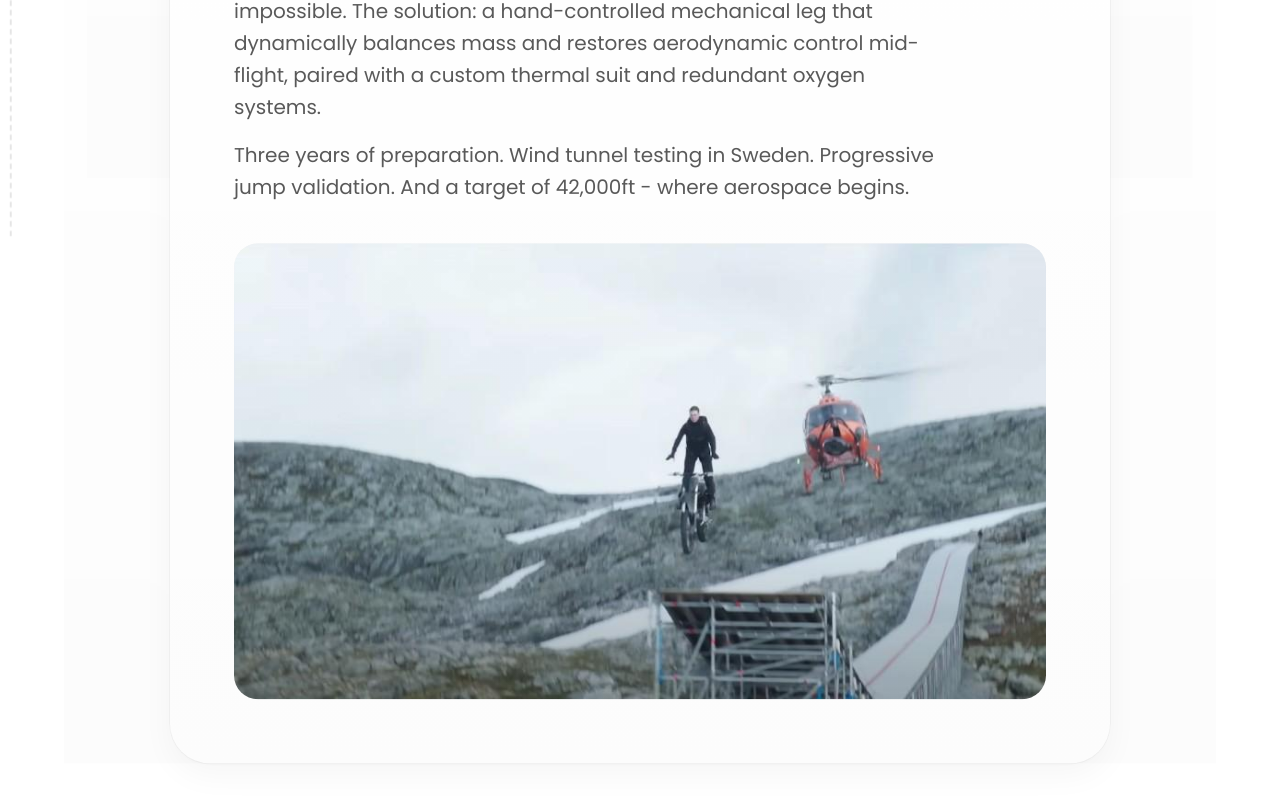
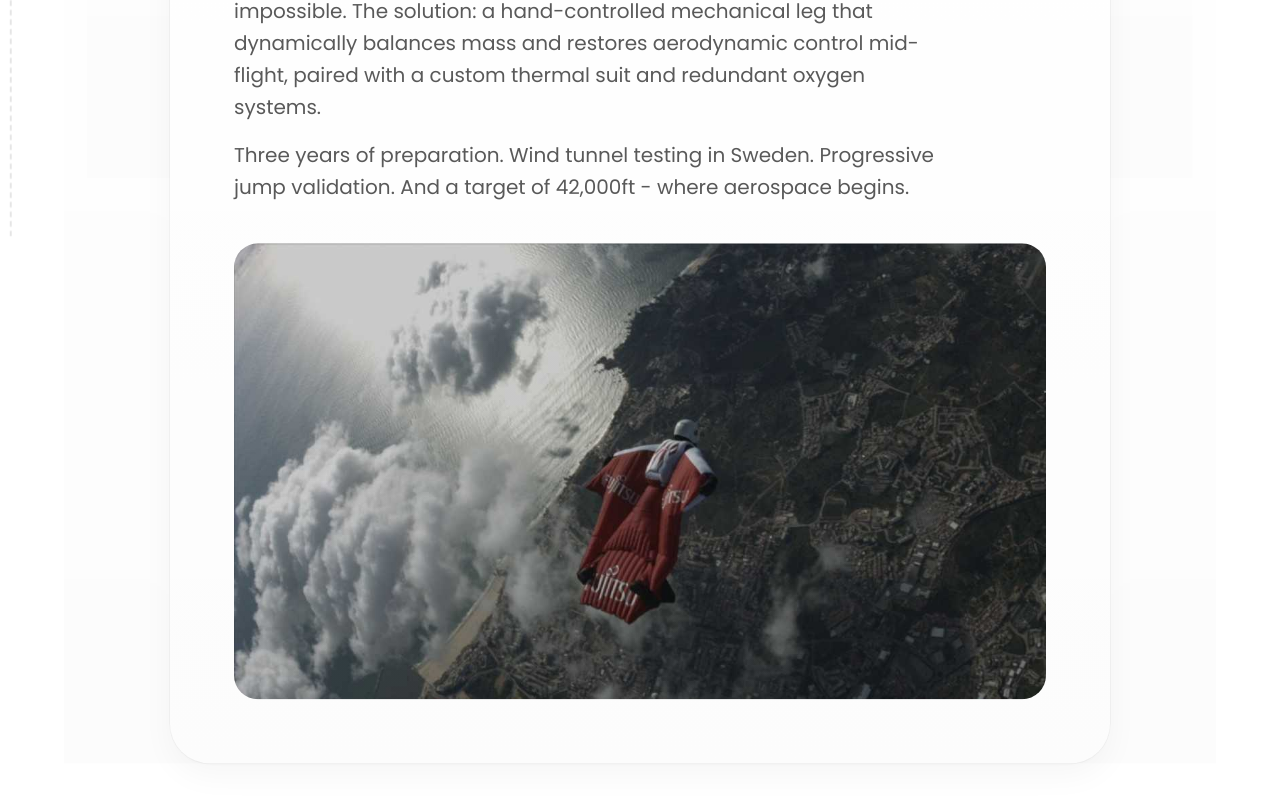
Before and after one commit to kevinmathew47/skillhack-v2, a Next.js app: page / in a window 1280 px wide. Shown: the part 4094-4896 px from the top of the page. Built offline with nearby package versions, Linux system fonts and the light colour scheme; no server answers.

Commit message:
Swap images for Mission 1 and Mission 2
there was a mismach in names of image

```diff
--- a/src/components/MissionSection.js
+++ b/src/components/MissionSection.js
@@ -62,14 +62,14 @@ export default function MissionSection() {
       id: 1,
       title: "Mission 1: The Tom Cruise Cliff Jump & Cinematic Proof of Concept",
       text: "A custom high-impact prosthetic leg - built from scratch for motocross landings, not walking. Engineered to absorb extreme forces, protect a vulnerable spine, and enable a live cinematic jump in Norway inspired by Mission: Impossible - captured for a documentary with global reach. One jump. Real risk. Real engineering. A blueprint for adaptive action sports worldwide.",
-      image: "/images/97bd86a023f47a79ee9ff596f28df44efaaa7448.jpeg",
+      image: "/images/5050c3527da97e010b06dcb26f7995b428db0689.jpeg",
     },
     {
       id: 2,
       title: "Mission 2: Wingsuit Flight at 42,000ft - Spinal Protection & Survival",
       text: "Wingsuit flight demands perfect bilateral symmetry. Syam has one leg and severe scoliosis - making this mission widely considered impossible. The solution: a hand-controlled mechanical leg that dynamically balances mass and restores aerodynamic control mid-flight, paired with a custom thermal suit and redundant oxygen systems.",
       extraText: "Three years of preparation. Wind tunnel testing in Sweden. Progressive jump validation. And a target of 42,000ft - where aerospace begins.",
-      image: "/images/5050c3527da97e010b06dcb26f7995b428db0689.jpeg",
+      image: "/images/97bd86a023f47a79ee9ff596f28df44efaaa7448.jpeg",
     },
   ];
 
```
